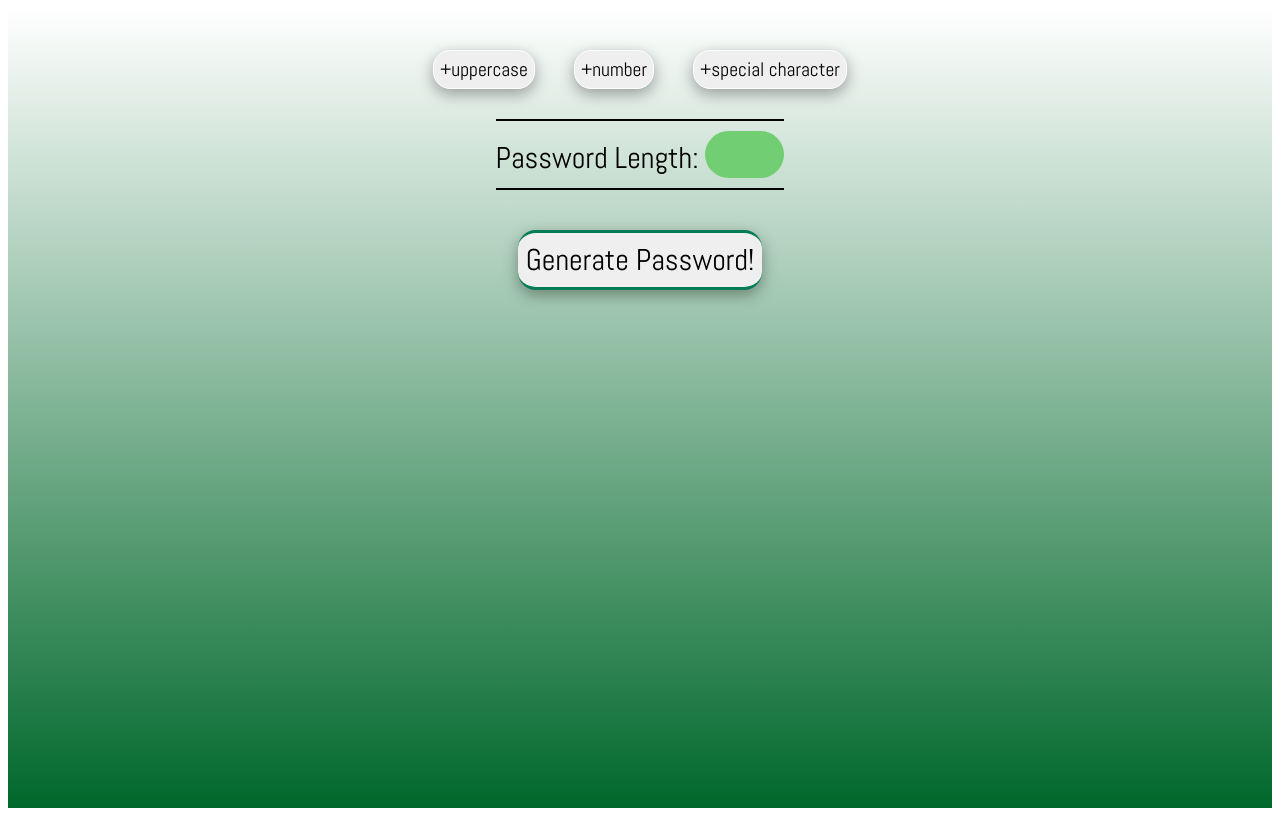
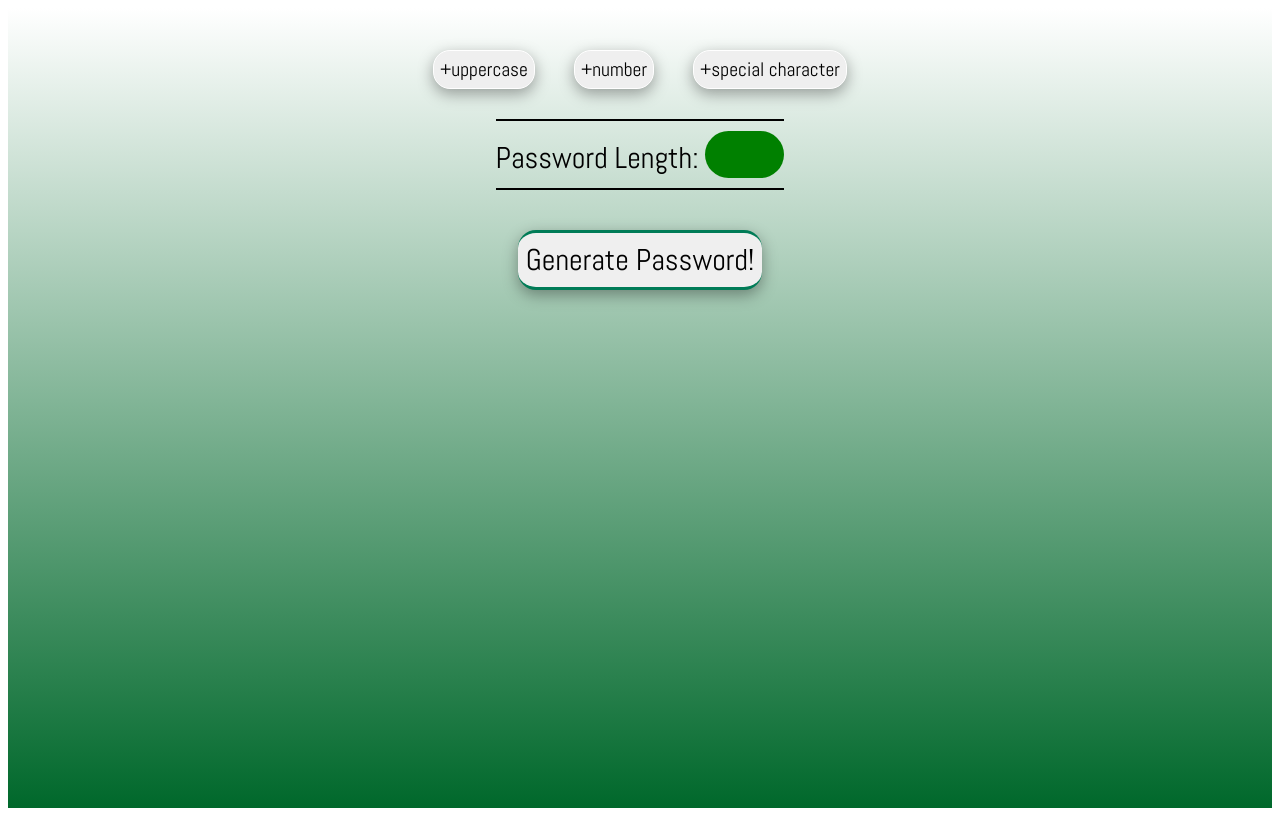
Before and after one commit to anilerc/react-password-generator, a React app: page / in a window 1280 px wide. Built offline with nearby package versions, Linux system fonts and the light colour scheme.

Commit message:
background-color changes

```diff
--- a/css/Length.css
+++ b/css/Length.css
@@ -9,8 +9,8 @@ font-size: 2rem;
     font-size: 2.5rem;
     border: none;
     border-radius: 25px;
-    color: rgb(19, 19, 19);
-    background-color: rgb(114, 206, 114);
+    color: white;
+    background-color: green;
 }
 
 #lengthArea{
```
